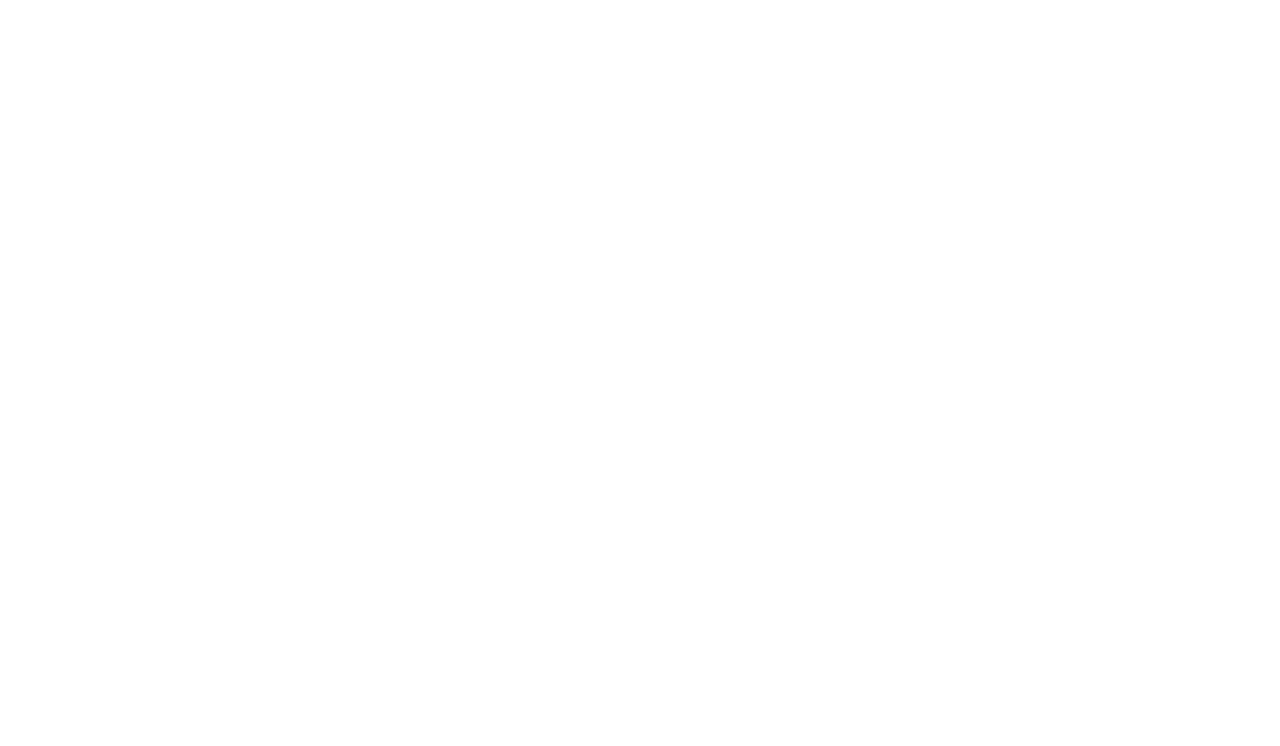
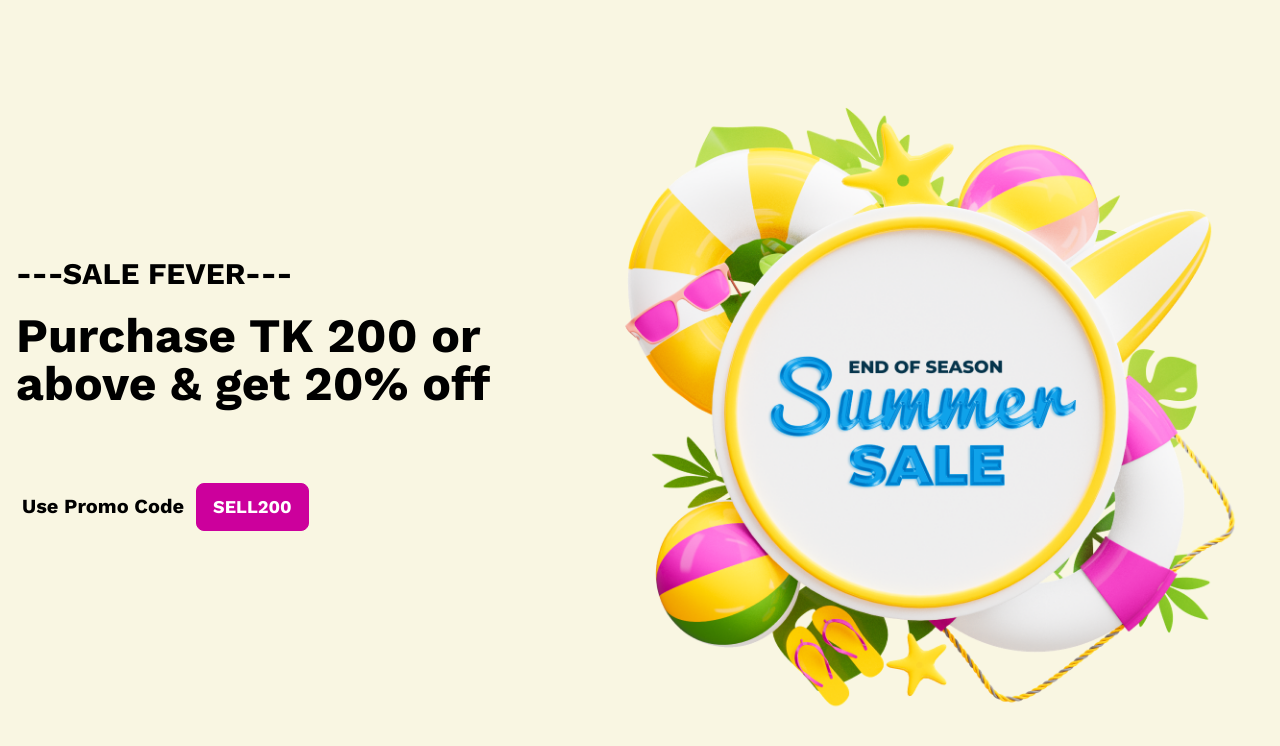
Before and after one commit to Sizan458/summer-sale-public, a plain HTML site: page index.html in a window 1280 px wide. Drawn offline with nearby package versions, Linux system fonts and the light colour scheme.

Commit message:
1st section finished

```diff
--- a/index.html
+++ b/index.html
@@ -1,5 +1,5 @@
 <!DOCTYPE html>
-<html lang="en">
+<html lang="en" data-theme="">
 <head>
     <meta charset="UTF-8">
     <meta name="viewport" content="width=device-width, initial-scale=1.0">
@@ -16,6 +16,30 @@
 
 </head>
 <body>
+    <!-- 1st section start -->
+    <header>
+        <div class="hero min-h-screen bg-[#F9F6E2]">
+            <div class="hero-content flex-col lg:flex-row-reverse ">
+              <img src="images/Summer 1.png" class="  h-[680px]  w-[680px] " />
+              <div>
+                <p class="text-black text-3xl ">---SALE FEVER---</p>
+                <h1 class="text-5xl font-bold text-black mt-[20px]">Purchase TK 200 or above & get 20% off</h1>
+                <div class="flex mt-[60px] gap-3  ">
+                    <p class="py-6  text-xl  text-black md:ml-[6px] ">Use Promo Code</p>
+                    <div>
+                        <button class="btn btn-active btn-secondary mt-[15px] text-white text-[18px]">SELL200</button></div>
+                    </div>
+              </div>
+            </div>
+          </div>
+    </header>
+     <!-- 1st section end -->
+    <main>
+         <!-- 2nd section start -->
+         <!-- 2nd section end -->
+
+
+    </main>
     <script src="sale.js"></script>
 </body>
 </html>
--- a/style.css
+++ b/style.css
@@ -0,0 +1,6 @@
+@import url('https://fonts.googleapis.com/css2?family=Work+Sans:wght@700&display=swap');
+*{
+    margin: 0px;
+    padding: 0px;
+    font-family: 'Work Sans', sans-serif;
+}
```
Also changed, not shown: 1 other file.
